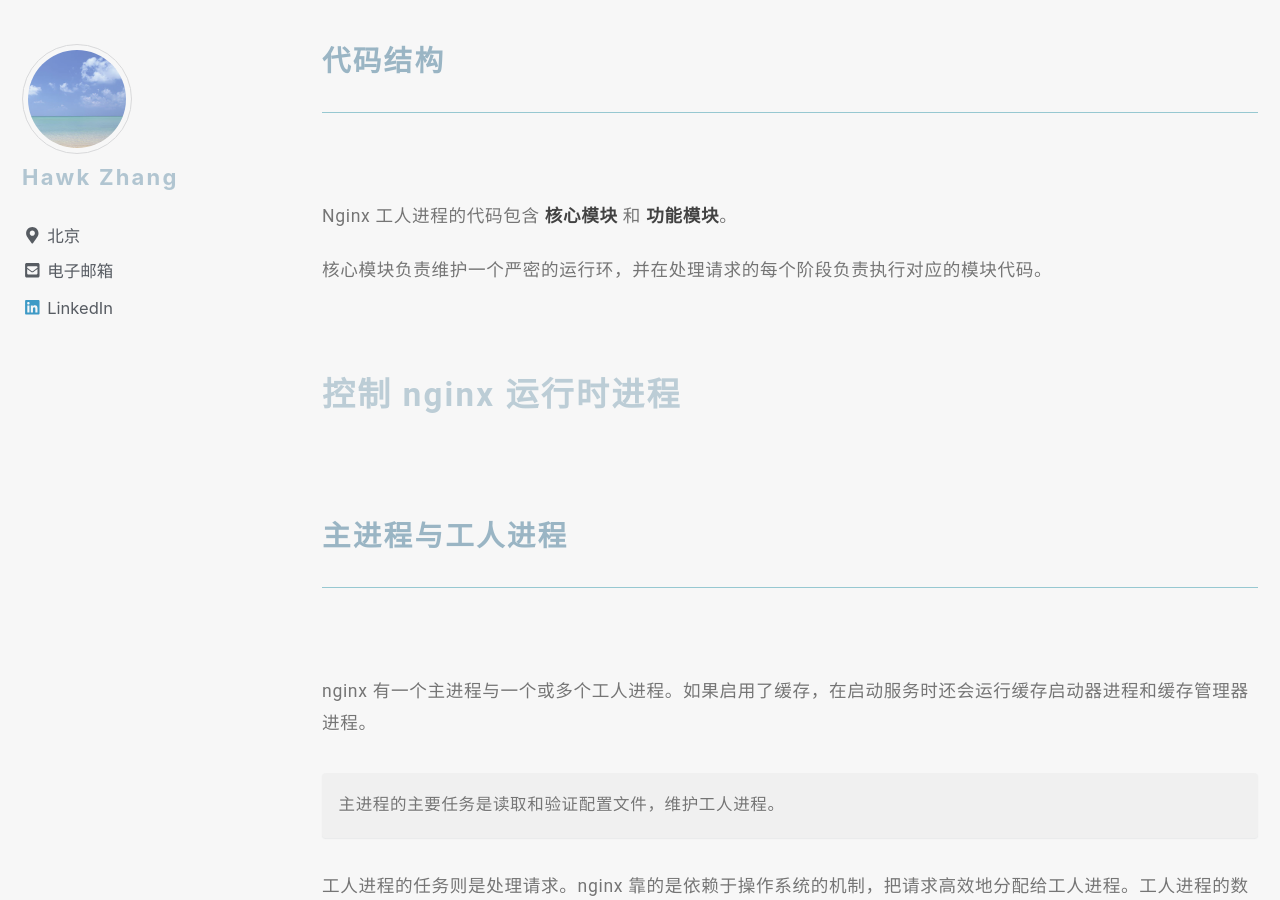
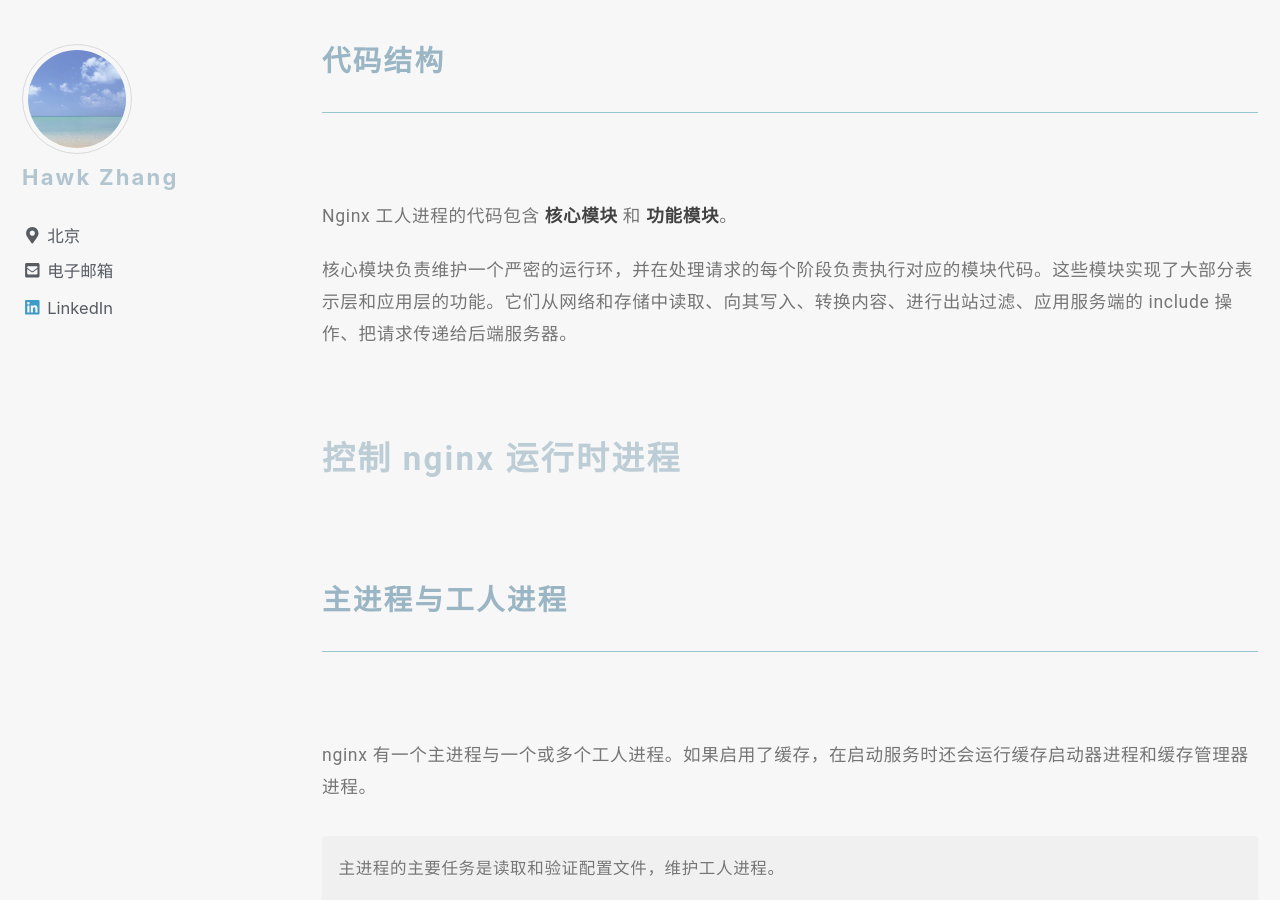
Before and after one commit to narru888/linotes_note, a Jekyll site: the page built from _posts/server/nginx/2016-01-03-nginx.basic.md, in a window 1280 px wide and 900 px high, scrolled down 15224 px. Built offline with Jekyll 4.4.1, drawn with Linux system fonts in a browser that asks for light colours; nearby versions of some CDN libraries; a script that is not in the unit is left out.

Commit message:
update on 2018-09-26 20:20:01 CST

```diff
--- a/_posts/server/nginx/2016-01-03-nginx.basic.md
+++ b/_posts/server/nginx/2016-01-03-nginx.basic.md
@@ -383,7 +383,7 @@
 
 Nginx 工人进程的代码包含 **核心模块** 和 **功能模块**。
 
-核心模块负责维护一个严密的运行环，并在处理请求的每个阶段负责执行对应的模块代码。
+核心模块负责维护一个严密的运行环，并在处理请求的每个阶段负责执行对应的模块代码。这些模块实现了大部分表示层和应用层的功能。它们从网络和存储中读取、向其写入、转换内容、进行出站过滤、应用服务端的 include 操作、把请求传递给后端服务器。
 
 
 
```
